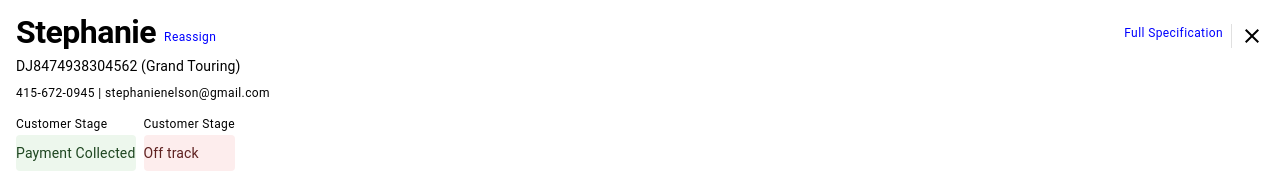
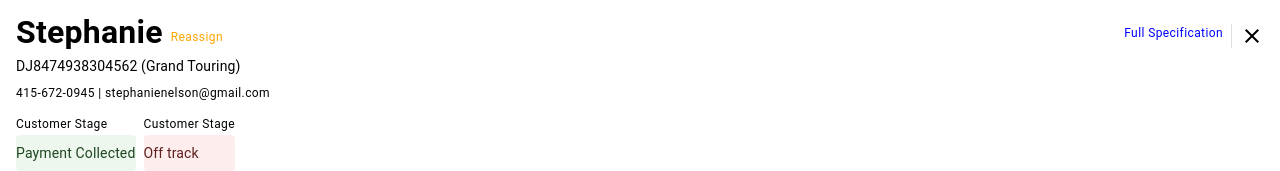
Before and after one commit to prashantks834006/lm-v360-main, a React (Create React App) app: page / in a window 1280 px wide. Shown: the top 171 px of the page. Built offline with nearby package versions, Linux system fonts and the light colour scheme; the HTML template or start-up script is replaced by a standard one.

Commit message:
test: chromatic test

```diff
--- a/src/modules/CustomerDetailsSection/CustomerDetailsSection.tsx
+++ b/src/modules/CustomerDetailsSection/CustomerDetailsSection.tsx
@@ -10,11 +10,11 @@ const CustomerDetailsSection: React.FC = () => {
       <Box display="flex" alignItems="center">
         <Box display="flex" flex="1" mb={1}>
           <Box marginRight={1}>
-            <Typography variant="h1" fontWeight="bold" fontSize={32} lineHeight={1}>
+            <Typography variant="h6" fontWeight="bold" fontSize={32} lineHeight={1}>
               Stephanie
             </Typography>
           </Box>
-          <Typography color="blue" variant="caption" alignSelf="flex-end">
+          <Typography color="orange" variant="caption" alignSelf="flex-end">
             Reassign
           </Typography>
         </Box>
```
